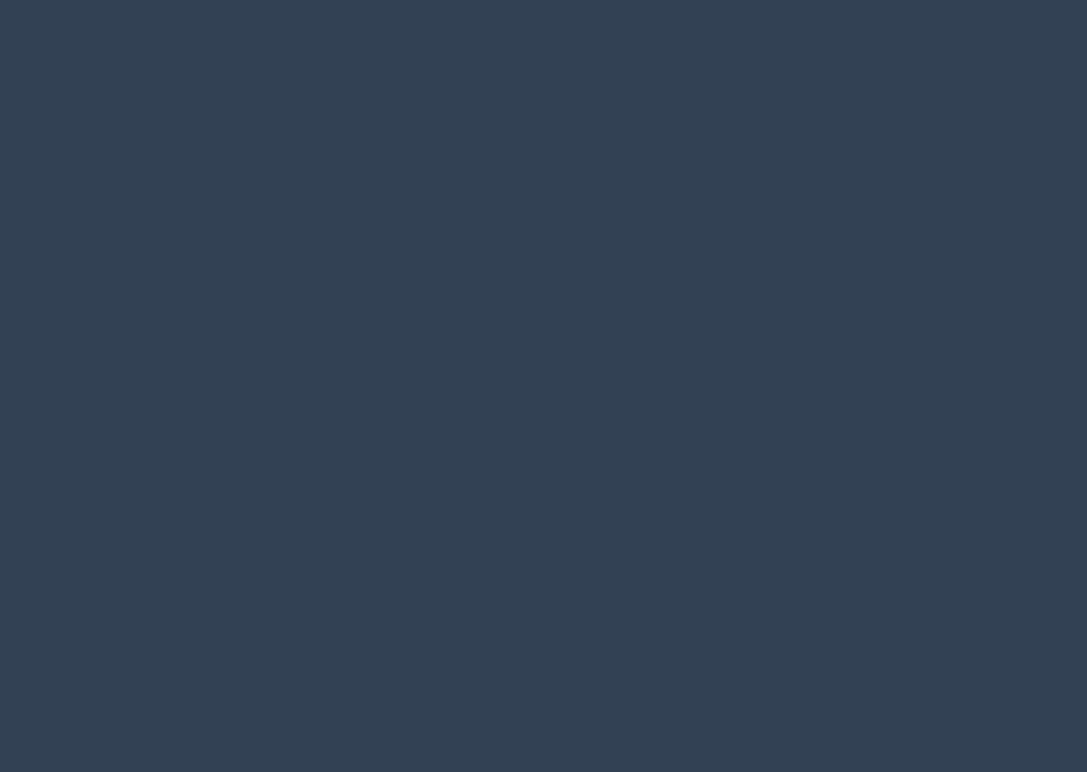
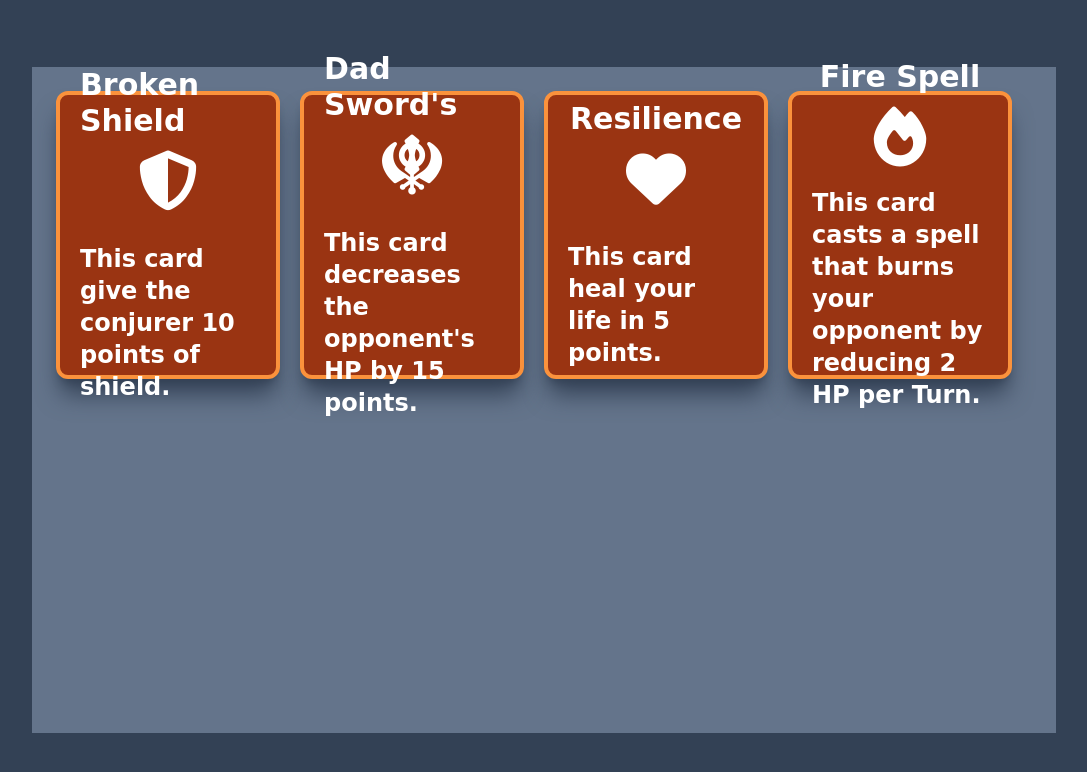
Before and after one commit to ByakkoLord/RPG-CardGame, a website: page src/index.html in a window 1280 px wide. Shown: the whole page, without its empty margins (96-1183 px from the left). Drawn offline with Linux system fonts and the light colour scheme; a web font is replaced by a local one.

Commit message:
Add First Cards

```diff
--- a/src/index.html
+++ b/src/index.html
@@ -9,6 +9,7 @@
   <link rel="stylesheet" href="https://cdnjs.cloudflare.com/ajax/libs/font-awesome/6.4.0/css/all.min.css" integrity="sha512-iecdLmaskl7CVkqkXNQ/ZH/XLlvWZOJyj7Yy7tcenmpD1ypASozpmT/E0iPtmFIB46ZmdtAc9eNBvH0H/ZpiBw==" crossorigin="anonymous" referrerpolicy="no-referrer" />
   <link href="/dist/output.css" rel="stylesheet">
   <script src="main.js"></script>
+  <title>RPG | Card Game</title>
 </head>
 <body class="flex h-screen justify-center items-center bg-slate-700">
     <!--<section class="mb-28">
@@ -18,10 +19,35 @@
         <button class="transition-all mt-6 gameFont font-bold text-6xl hover:text-slate-100">Play</button>
     </section>
 -->
-    <section class="allDeck">
-        <div class="cards">
-
-        </div>
+    <section class="allDeck grid grid-cols-4 p-6 bg-slate-500 w-4/5 h-5/6">
+        <article class="cards transition-all cursor-pointer hover:scale-110 border-4 border-orange-400 flex p-5 flex-col justify-center items-center bg-orange-800 shadow-slate-700 shadow-xl w-56 h-72 rounded-xl">
+            <h5 class="text-white mb-3 text-3xl font-bold gameFont">Broken Shield</h5>
+            <i class="fa-solid fa-shield-halved text-white text-6xl"></i>
+            <p class="text-white mt-8 text-2xl font-bold gameFont">
+                This card give the conjurer 10 points of shield.
+            </p>
+        </article>
+        <article class="cards transition-all cursor-pointer hover:scale-110 border-4 border-orange-400 flex p-5 flex-col justify-center items-center bg-orange-800 shadow-slate-700 shadow-xl w-56 h-72 rounded-xl">
+            <h5 class="text-white mb-3 text-3xl font-bold gameFont">Dad Sword's</h5>
+            <i class="fa-solid fa-khanda text-white text-6xl"></i>
+            <p class="text-white mt-8 text-2xl font-bold gameFont">
+                This card decreases the opponent's HP by 15 points.
+            </p>
+        </article>
+        <article class="cards transition-all cursor-pointer hover:scale-110 border-4 border-orange-400 flex p-5 flex-col justify-center items-center bg-orange-800 shadow-slate-700 shadow-xl w-56 h-72 rounded-xl">
+            <h5 class="text-white mb-3 text-3xl font-bold gameFont">Resilience</h5>
+            <i class="fa-solid fa-heart text-white text-6xl"></i>
+            <p class="text-white mt-8 text-2xl font-bold gameFont">
+                This card heal your life in 5 points.
+            </p>
+        </article>
+        <article class="cards transition-all cursor-pointer hover:scale-110 border-4 border-orange-400 flex p-5 flex-col justify-center items-center bg-orange-800 shadow-slate-700 shadow-xl w-56 h-72 rounded-xl">
+            <h5 class="text-white mb-3 text-3xl font-bold gameFont">Fire Spell</h5>
+            <i class="fa-solid fa-fire text-white text-6xl"></i>
+            <p class="text-white mt-5 text-2xl font-bold gameFont">
+                This card casts a spell that burns your opponent by reducing 2 HP per Turn.
+            </p>
+        </article>
     </section>
 </body>
 </html>
```
Also changed, not shown: dist/output.css.
